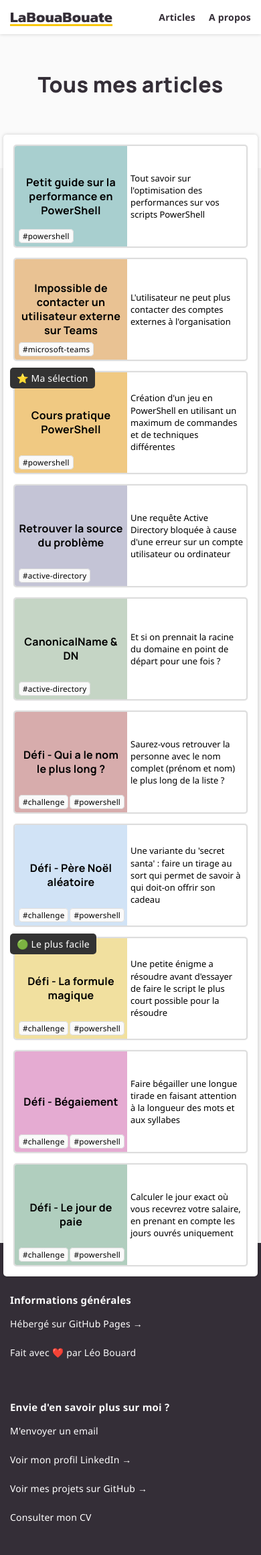
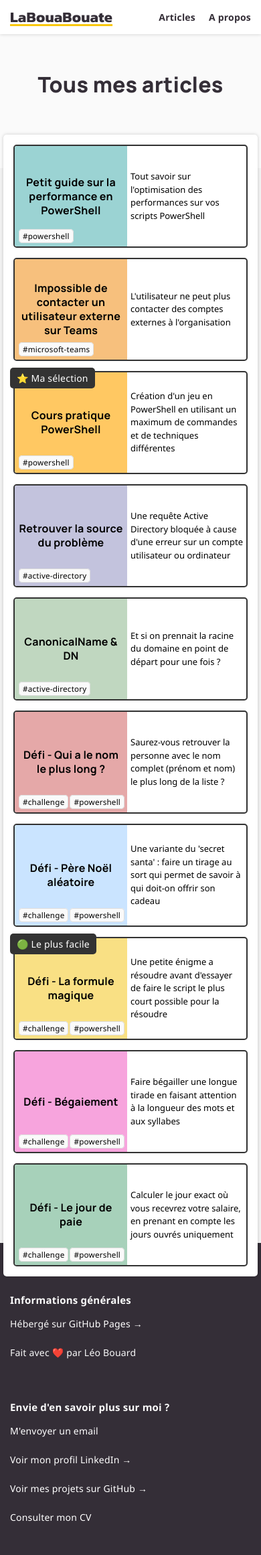
Before and after one commit to leobouard/leobouard.github.io, a Jekyll site: the page built from blog.md, in a window 390 px wide. Shown: the whole page at 67% size. Built offline with Jekyll 4.4.1, drawn with Linux system fonts in a browser that asks for light colours; some web fonts are replaced.

Commit message:
Update posts.scss

```diff
--- a/assets/css/posts.scss
+++ b/assets/css/posts.scss
@@ -339,7 +339,8 @@
         display: flex;
         max-width: 100%;
         height: 150px;
-        border: 2px solid #ddd;
+        border: 2px solid #333;
+        filter: grayscale(0)
     }
 
     div.articleThumbnail {
@@ -359,7 +360,7 @@
 
     span.articleDescription {
         font-size: small;
-        line-height: 140%;
+        line-height: 150%;
     }
 
     span.articleDate {
```
